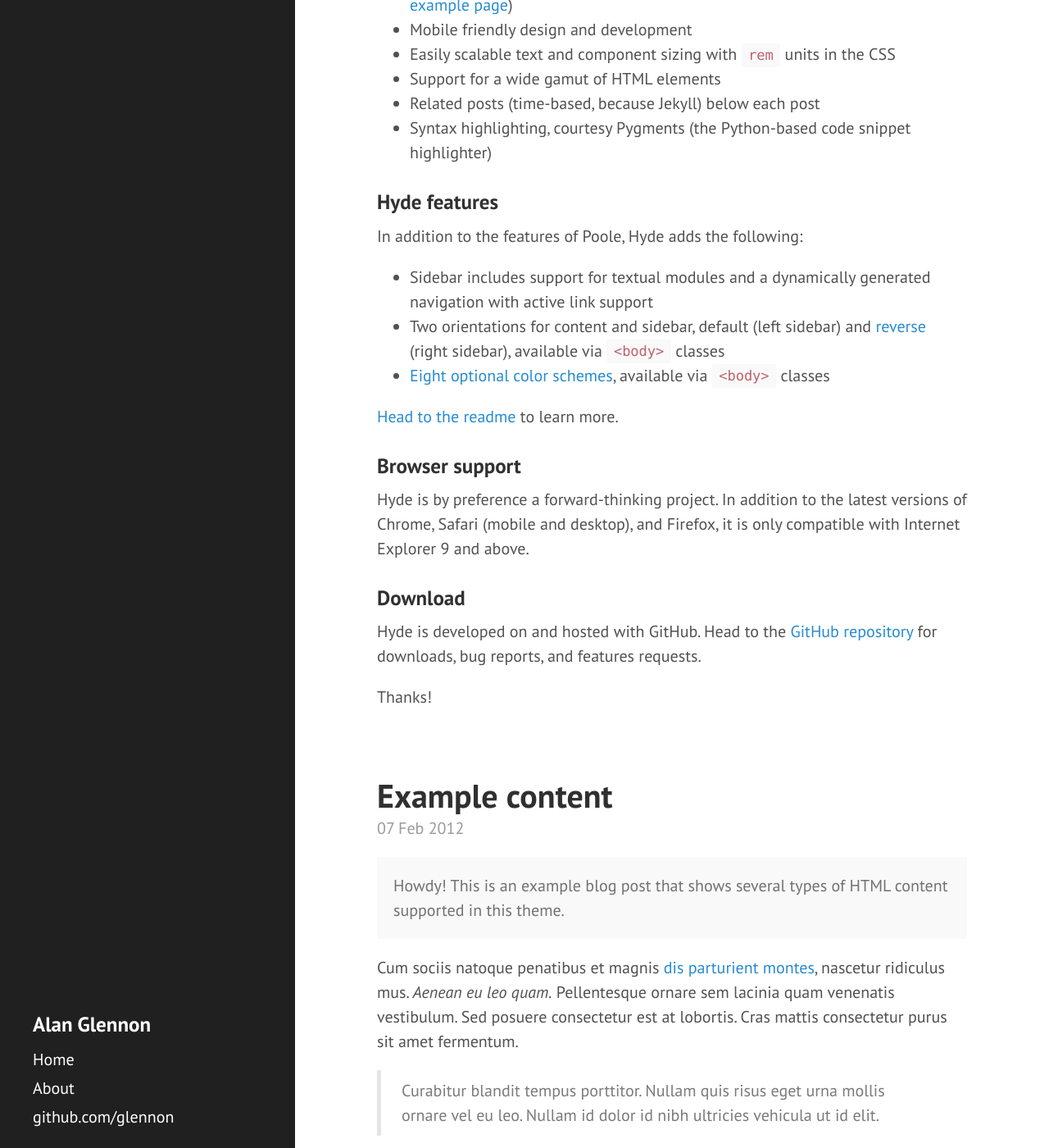
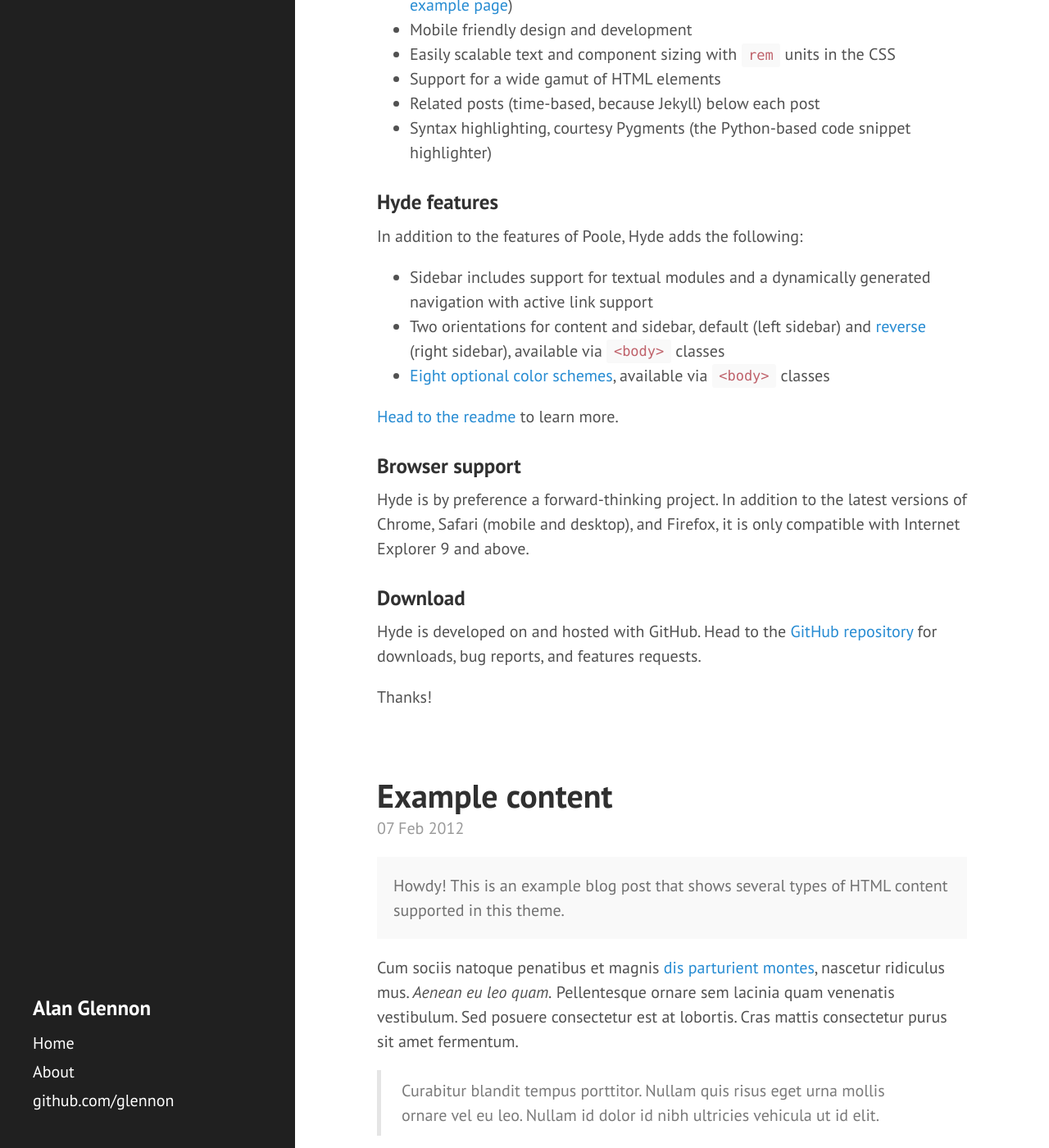
Before and after one commit to glennon/glennon.github.io, a Jekyll site: the page built from index.html, in a window 1280 px wide and 1400 px high, scrolled down 460 px. Shown: the whole window at 82% size. Built offline with Jekyll 4.4.1, drawn with Linux system fonts in a browser that asks for light colours; the list of posts is cut into pages by our own code.

Commit message:
Update hyde.css

```diff
--- a/public/css/hyde.css
+++ b/public/css/hyde.css
@@ -85,7 +85,7 @@ html {
 
 /* Sidebar nav */
 .sidebar-nav {
-  /* margin-bottom: 1rem; */
+  margin-bottom: 1rem;
 }
 .sidebar-nav-item {
   display: block;
```
